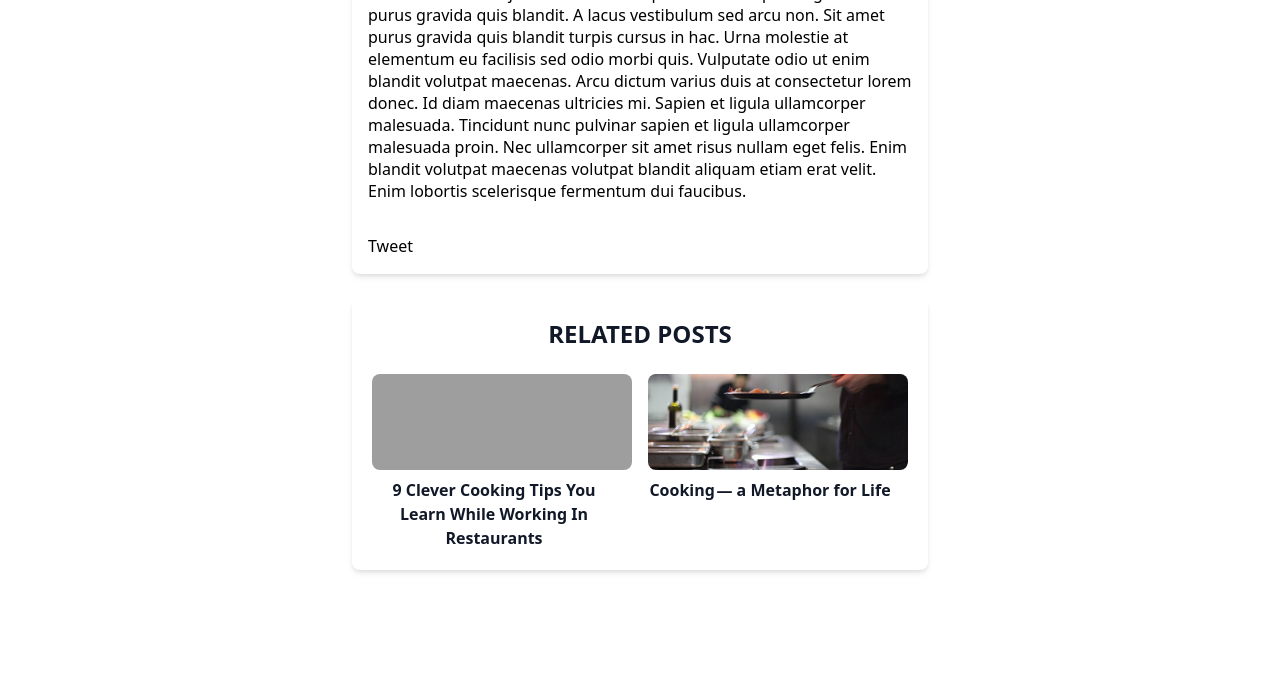
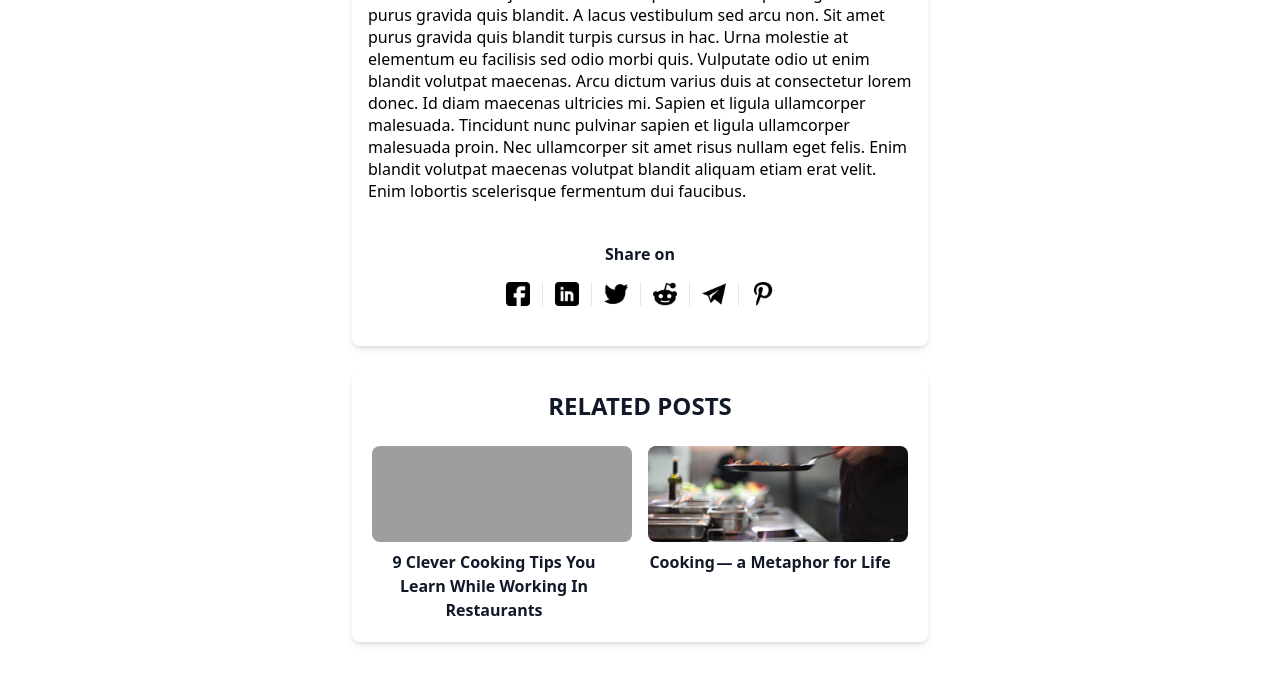
Before and after one commit to mwhorse46/mubapp, a Django app: a page that uses blog/templates/blog/post_detail.html in a window 1280 px wide. Shown: the part 1345-2035 px from the top of the page. Before the commit the page ends 1918 px from the top, so only its background shows below. Run offline with Django 3.2, Linux system fonts and the light colour scheme; data comes from the database, SQL or seed files in the repository; some libraries are stand-ins or nearby versions; grey boxes are pictures that could not be loaded.

Commit message:
Added social share section

```diff
--- a/blog/templates/blog/post_detail.html
+++ b/blog/templates/blog/post_detail.html
@@ -49,22 +49,37 @@
 
       <br>
 
-      <div class="w-full md:flex md:-mx-2">
+      <!-- Social share section -->
+      {% with theurl=request.build_absolute_uri %}
+      <div class="text-center">
+        <h2 class="text-gray-900 font-bold text-l mb-2 py-2">Share on</h2>
+      </div>
 
-      <!-- Twitter share -->
-      <div class="w-full md:w-1/6 px-2"><a href="https://twitter.com/share?ref_src=twsrc%5Etfw" class="twitter-share-button" data-show-count="false">Tweet</a><script async src="https://platform.twitter.com/widgets.js" charset="utf-8"></script></div>
+      <div class="flex justify-center pb-6 text-grey-dark">
+      <div class="text-center mr-3 border-r pr-3">
+        <a href="https://www.facebook.com/sharer/sharer.php?u={{ theurl }}" target="_blank"><img class="h-6 w-6" src="../../media/021-facebook.png" alt="Share on Facebook"></a>
+      </div>
+      <div class="text-center mr-3 border-r pr-3">
+        <a href="https://www.linkedin.com/shareArticle?mini=true&url={{ theurl }}&title={{ object.title }}&summary=mubapp.herokuapp.com&source=MUBapp" target="_blank"><img class="h-6 w-6" src="../../media/045-linkedin.png" alt="Share on LinkedIn"></a>
+      </div>
+      <div class="text-center mr-3 border-r pr-3">
+        <a href="http://twitter.com/share?text={{ object.title }} by @hevalandsteven &url={{ theurl }}&hashtags={{ object.category }}" target="_blank"><img class="h-6 w-6" src="../../media/043-twitter.png" alt="Share on Twitter"></a>
+      </div>
 
-      <!-- LinkedIn share -->
-      <div class="w-full md:w-1/6 px-2"><script src="https://platform.linkedin.com/in.js" type="text/javascript">lang: en_US</script>
-      <script type="IN/Share" data-url="https://mubapp.herokuapp.com/{{ object.slug }}/"></script></div>
+      <div class="text-center mr-3 border-r pr-3">
+        <a href="http://www.reddit.com/submit?url={{ theurl }}&title={{ object.title }}" target="_blank"><img class="h-6 w-6" src="../../media/042-reddit.png" alt="Share on Reddit"></a>
+      </div>
 
-      <!-- Facebook like & share -->
-      <div class="w-full md:w-1/6 px-2"><div id="fb-root"></div>
-      <script async defer crossorigin="anonymous" src="https://connect.facebook.net/tr_TR/sdk.js#xfbml=1&version=v7.0"></script>
+      <div class="text-center mr-3 border-r pr-3">
+        <a href="https://telegram.me/share/url?url={{ theurl }}" target="_blank"><img class="h-6 w-6" src="../../media/029-telegram.png" alt="Share on Telegram"></a>
+      </div>
 
-      <div class="fb-like" data-href="https://mubapp.herokuapp.com/{{ object.slug }}/" data-width="" data-layout="standard" data-action="like" data-size="small" data-share="true"> </div></div>
+      <div class="text-center">
+        <a href="http://pinterest.com/pin/create/button/?url={{ theurl }}&description={{ object.title }}" target="_blank"><img class="h-6 w-6" src="../../media/041-pinterest.png" alt="Share on Pinterest"></a>
+      </div>
+      </div>
 
-    </div>
+      {% endwith %}
 
     </div>
 
```
